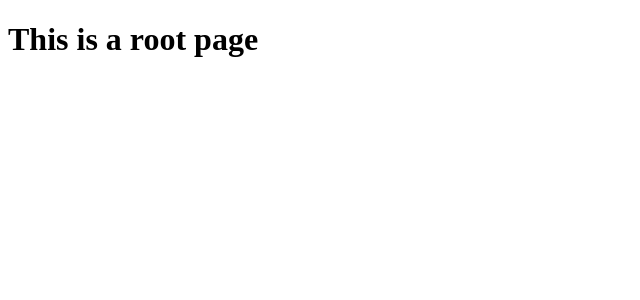
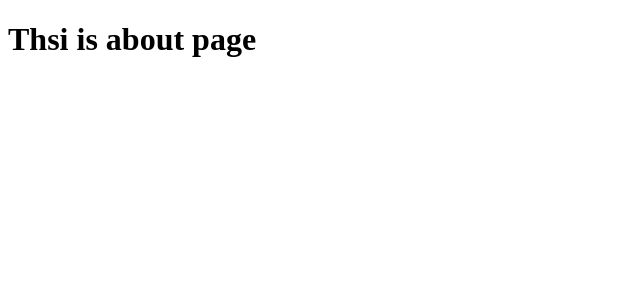
Before and after one commit to DrishyaShrestha09/admin-panel, a React (Vite) app in the folder client/: page /about in a window 1280 px wide. Shown: the top 300 px of the page, without its empty margins (0-640 px from the left). Built offline with nearby package versions, Linux system fonts and the light colour scheme.

Commit message:
Added routing

```diff
--- a/client/src/App.jsx
+++ b/client/src/App.jsx
@@ -1,5 +1,25 @@
+import { BrowserRouter, Routes, Route } from "react-router-dom";
+import Home from "./pages/Home";
+import About from "./pages/About";
+import Contact from './pages/Contact';
+import Service from './pages/Service';
+import Register from './pages/Register';
+import Login from './pages/Login';
+
 const App = () => {
-  return <h1>This is a root page</h1>
+  return( <>
+    <BrowserRouter>
+      <Routes>
+        <Route path="/" element={<Home />} />
+        <Route path="/about" element={<About />} />
+        <Route path="/contact" element={<Contact />} />
+        <Route path="/service" element={<Service />} />
+        <Route path="/register" element={<Register />} />
+        <Route path="/login" element={<Login />} />
+      </Routes>
+    </BrowserRouter>
+  </>
+  );
 };
 
 export default App;
--- /dev/null
+++ b/client/src/pages/About.jsx
@@ -0,0 +1,9 @@
+const About = () => {
+  return (
+    <div>
+      <h1>Thsi is about page </h1>
+    </div>
+  )
+}
+
+export default About
--- /dev/null
+++ b/client/src/pages/Contact.jsx
@@ -0,0 +1,11 @@
+
+
+const Contact = () => {
+  return (
+    <div>
+      <h1>This is contact page</h1>
+    </div>
+  )
+}
+
+export default Contact
--- /dev/null
+++ b/client/src/pages/Home.jsx
@@ -0,0 +1,9 @@
+const Home = () => {
+  return (
+    <div>
+      <h>This is home page </h>
+    </div>
+  )
+}
+
+export default Home
--- /dev/null
+++ b/client/src/pages/Login.jsx
@@ -0,0 +1,9 @@
+const Login = () => {
+  return (
+    <div>
+      <h1>This is Login page</h1>
+    </div>
+  )
+}
+
+export default Login
--- /dev/null
+++ b/client/src/pages/Register.jsx
@@ -0,0 +1,9 @@
+const Register = () => {
+  return (
+    <div>
+      <h1>This is register page</h1>
+    </div>
+  )
+}
+
+export default Register
--- /dev/null
+++ b/client/src/pages/Service.jsx
@@ -0,0 +1,9 @@
+const Service = () => {
+  return (
+    <div>
+      <h1>This is service </h1>
+    </div>
+  )
+}
+
+export default Service
```
